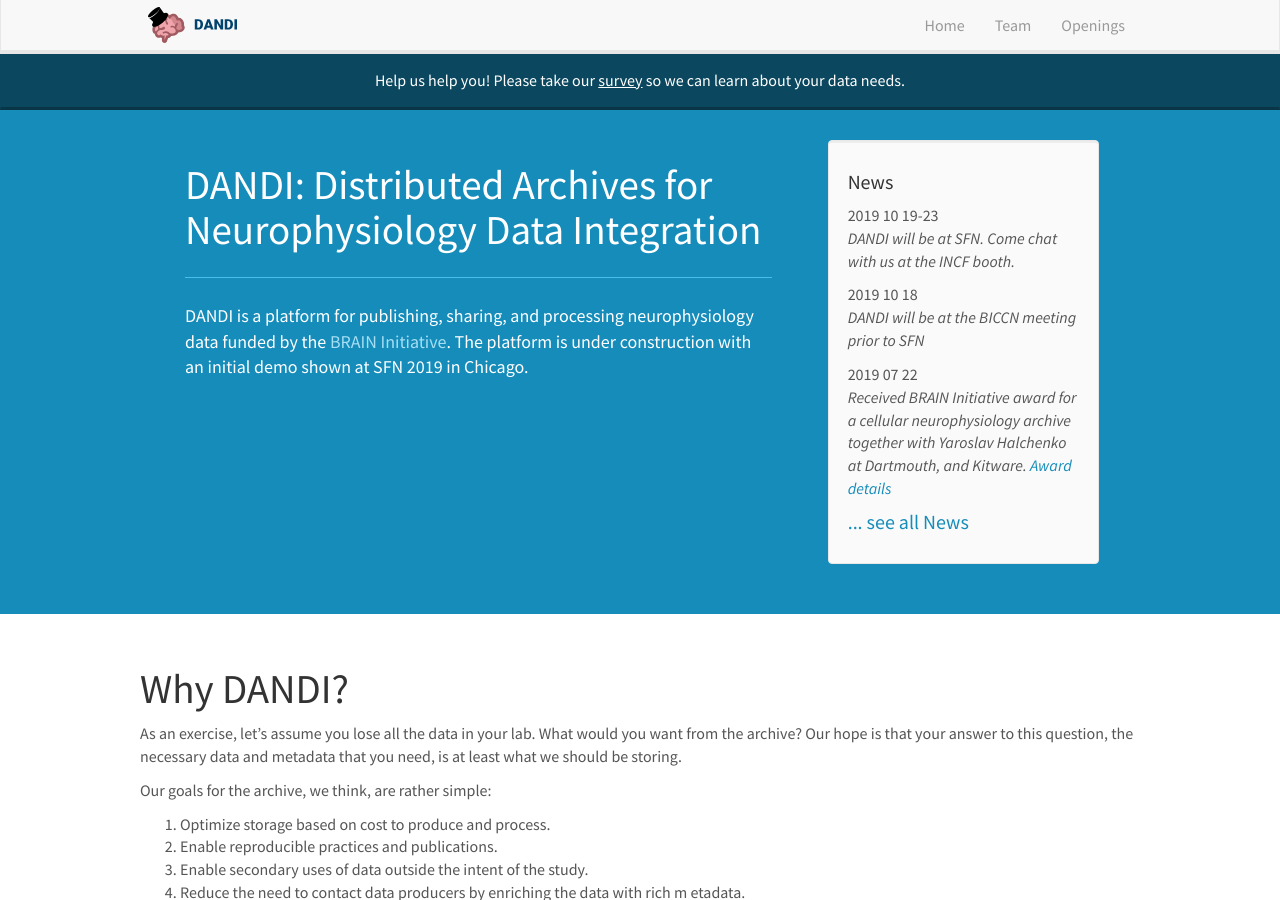
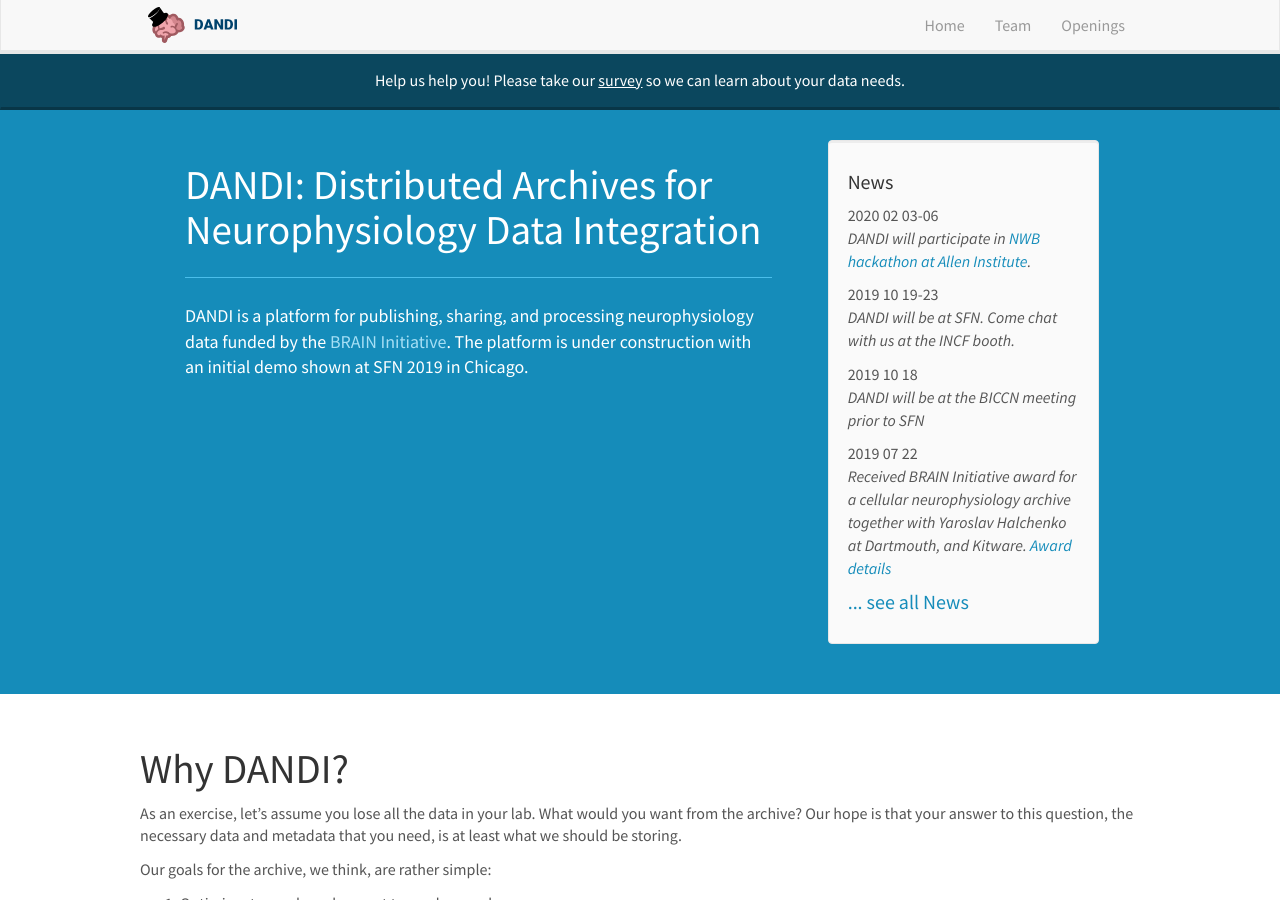
Before and after one commit to nicolocin/dandi.github.io, a Jekyll site: the page built from _pages/home.md, in a window 1280 px wide and 900 px high. Built offline with Jekyll 4.4.1, drawn with Linux system fonts in a browser that asks for light colours; nearby versions of some CDN libraries.

Commit message:
NWB hackathon into news

```diff
--- a/_data/news.yml
+++ b/_data/news.yml
@@ -1,3 +1,9 @@
+- date: 2020 02 03-06
+  headline: >
+    DANDI will participate in
+    <a href="https://alleninstitute.org/what-we-do/brain-science/events-training/2020-nwb-hackathon/">
+    NWB hackathon at Allen Institute</a>.
+
 - date: 2019 10 19-23
   headline: >
     DANDI will be at SFN. Come chat with us at the INCF booth.
```
